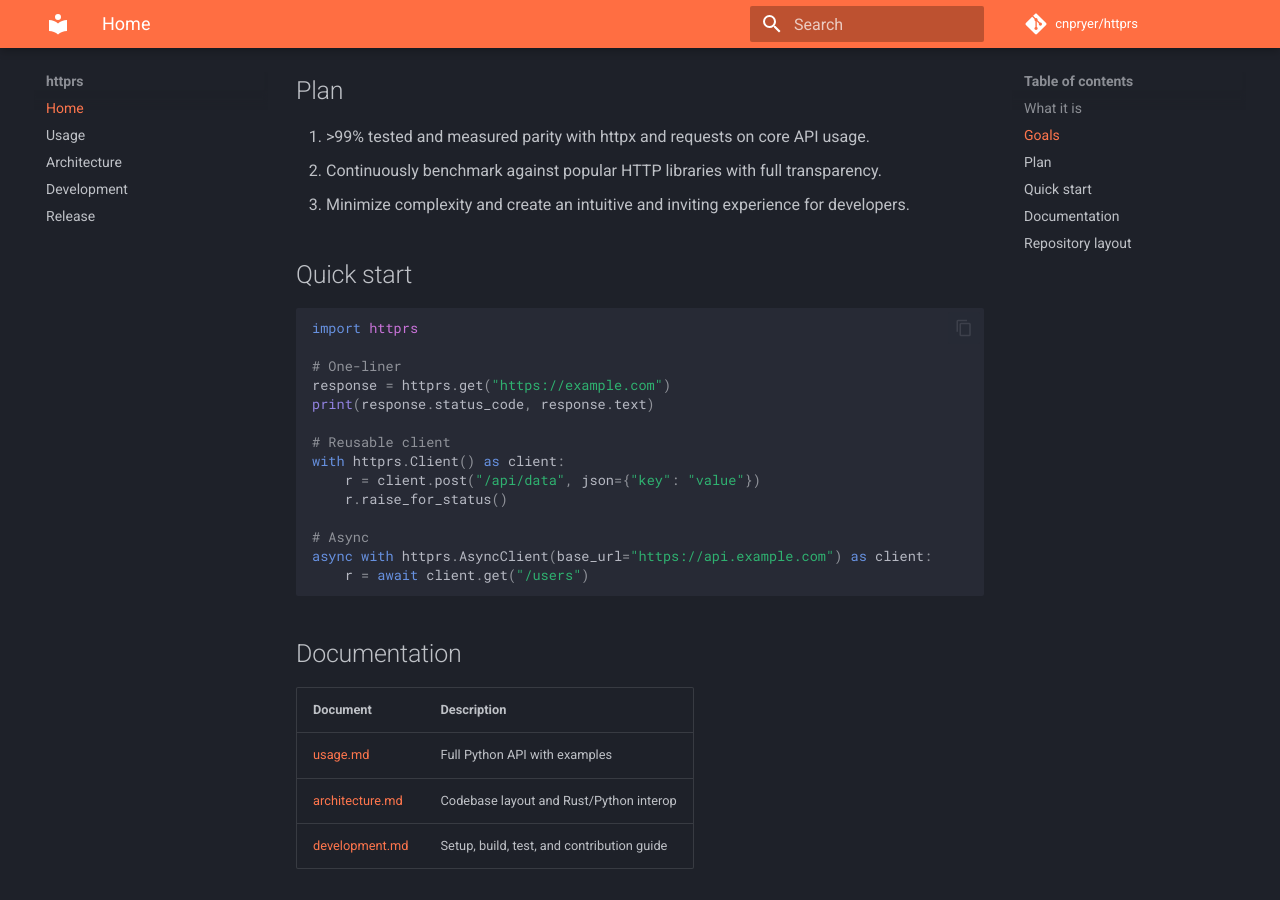
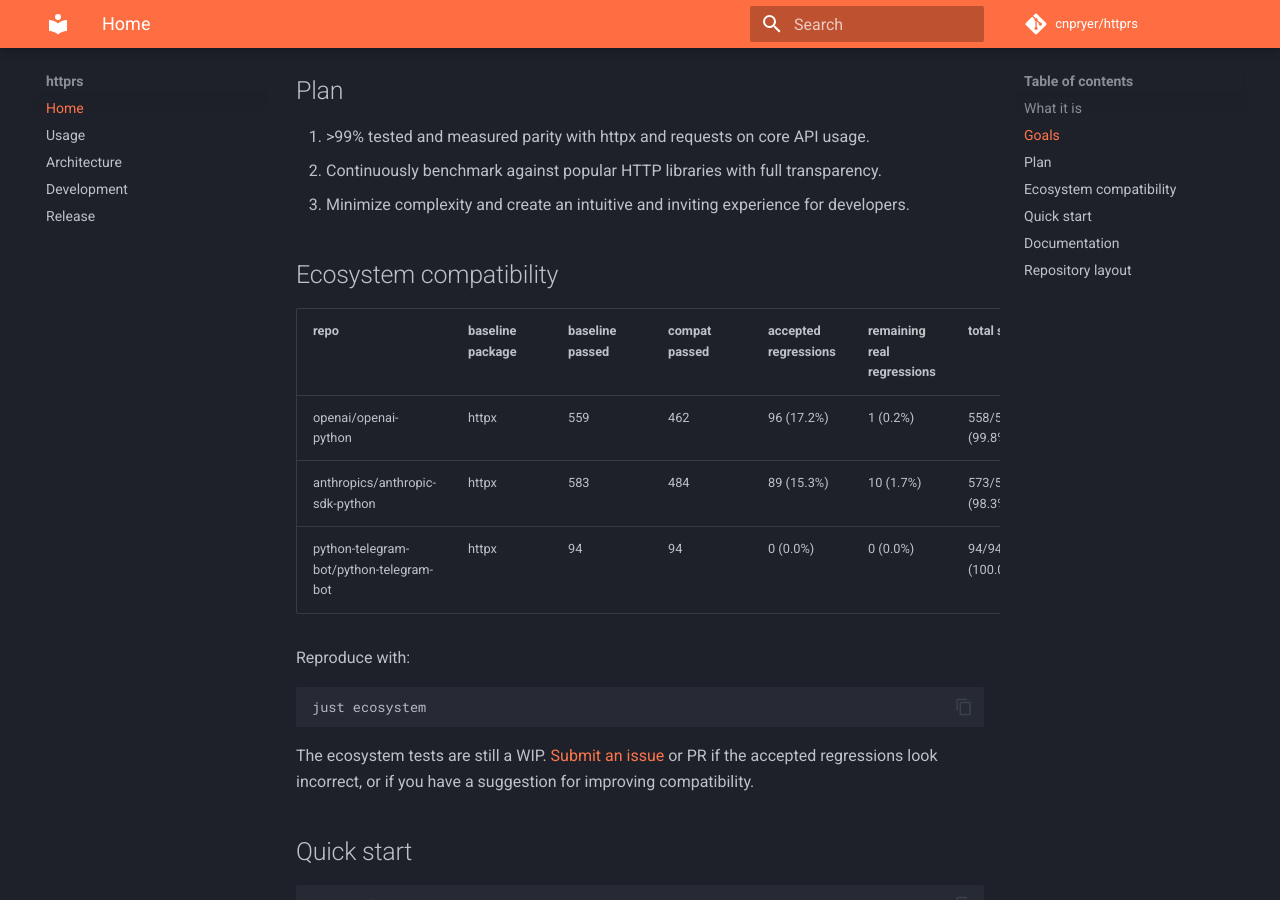
Before and after one commit to cnpryer/httprs, an MkDocs documentation site: the page built from docs/index.md, in a window 1280 px wide and 900 px high, scrolled down 565 px. Built offline with MkDocs 1.6.1 and Material for MkDocs 9.7.7, drawn with Linux system fonts in a browser that asks for light colours; comment, search, counter and statistics services are not loaded.

Commit message:
Fix benchmark.yml (#18)

````diff
--- a/docs/index.md
+++ b/docs/index.md
@@ -19,6 +19,22 @@
 1. \>99% tested and measured parity with httpx and requests on core API usage.
 2. Continuously benchmark against popular HTTP libraries with full transparency.
 3. Minimize complexity and create an intuitive and inviting experience for developers.
+
+## Ecosystem compatibility
+
+| repo | baseline package | baseline passed | compat passed | accepted regressions | remaining real regressions | total score |
+|---|---|---|---|---|---|---|
+| openai/openai-python | httpx | 559 | 462 | 96 (17.2%) | 1 (0.2%) | 558/559 (99.8%) |
+| anthropics/anthropic-sdk-python | httpx | 583 | 484 | 89 (15.3%) | 10 (1.7%) | 573/583 (98.3%) |
+| python-telegram-bot/python-telegram-bot | httpx | 94 | 94 | 0 (0.0%) | 0 (0.0%) | 94/94 (100.0%) |
+
+Reproduce with:
+
+```bash
+just ecosystem
+```
+
+The ecosystem tests are still a WIP. [Submit an issue](https://github.com/cnpryer/httprs/issues/new) or PR if the accepted regressions look incorrect, or if you have a suggestion for improving compatibility.
 
 ## Quick start
 
````
Also changed, not shown: 2 other files.
